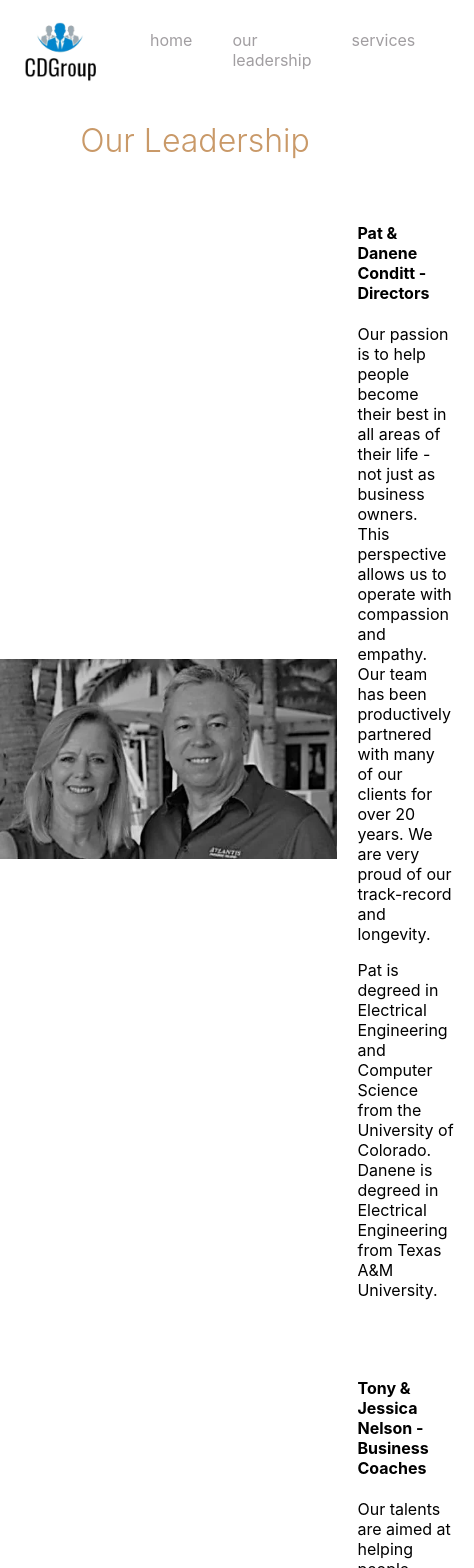
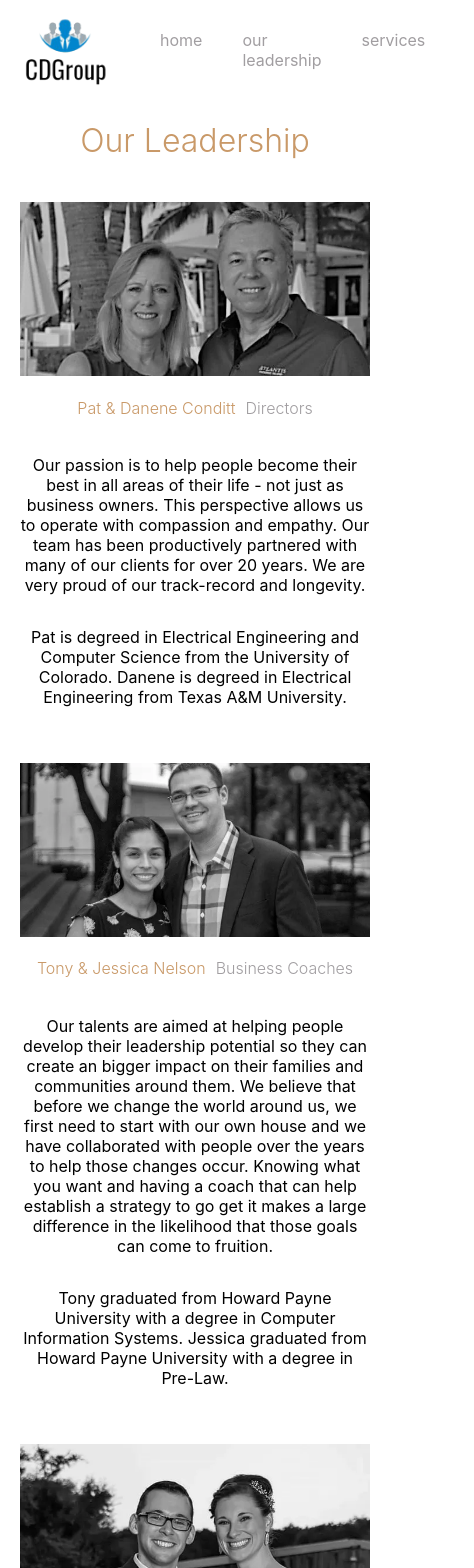
Before and after one commit to forrestmorrison/cdgrouptx, a React (Create React App) app in the folder client/: page /our-leadership in a window 390 px wide. Shown: the top 1568 px of the page, 474 px wide, since content can reach past the window. Built offline with nearby package versions, Linux system fonts and the light colour scheme.

Commit message:
added media queries

```diff
--- a/client/src/index.css
+++ b/client/src/index.css
@@ -67,7 +67,7 @@ header {
 }
 
 .logo {
-  height: 80%;
+  height: 90%;
   margin: 0 20px;
 }
 
@@ -86,44 +86,6 @@ header {
   color: #c99968;
 }
 
-/* Footer */
-
-.footer {
-  width: 100%;
-  height: 80px;
-  display: flex;
-  align-items: center;
-  justify-content: space-between;
-  background-color: #333333;
-  color: white;
-}
-
-.footer h5 {
-  font-weight: 300;
-}
-
-.footer-info {
-  width: 100%;
-  padding: 0px 20px;
-  display: flex;
-  flex-direction: row;
-  align-items: center;
-  justify-content: space-between;
-}
-
-.footer .links {
-  display: flex;
-}
-
-.footer a {
-  color: white;
-  text-decoration: none;
-  transition: all 0.5s;
-}
-
-.footer a:hover {
-  color: #c99968;
-}
 
 /* Home */
 
@@ -227,7 +189,7 @@ button:hover {
 }
 
 .home-info section {
-  max-width: 300px;
+  max-width: 320px;
   width: 100%;
   padding: 20px;
 }
@@ -262,7 +224,23 @@ button:hover {
 }
 
 .our-leadership img {
-  height: 200px;
+  max-width: 400px;
+  width: 100%;
+}
+
+.leader-header {
+  display: flex;
+}
+
+.leader-name {
+  color: #c99968;
+  font-weight: 300;
+}
+
+.leader-title {
+  color: #a19ea1;
+  font-weight: 300;
+  margin-left: 10px;
 }
 
 .leadership-info {
@@ -280,6 +258,11 @@ button:hover {
   font-weight: 300;
 }
 
+.services h3 {
+  color: #a19ea1;
+  font-weight: 300;
+}
+
 .services section {
   margin-top: 40px;
   display: flex;
@@ -291,3 +274,93 @@ button:hover {
   max-width: 280px;
   width: 100%;
 }
+
+/* Footer */
+
+.footer {
+  width: 100%;
+  height: 80px;
+  display: flex;
+  align-items: center;
+  justify-content: space-between;
+  background-color: #333333;
+  color: white;
+}
+
+.footer h5 {
+  font-weight: 300;
+}
+
+.footer-info {
+  width: 100%;
+  padding: 0px 20px;
+  display: flex;
+  flex-direction: row;
+  align-items: center;
+  justify-content: space-between;
+}
+
+.footer .links {
+  display: flex;
+}
+
+.footer a {
+  color: white;
+  text-decoration: none;
+  transition: all 0.5s;
+}
+
+.footer a:hover {
+  color: #c99968;
+}
+
+
+
+@media only screen and (max-width: 750px){
+  /* Home */
+
+  .home-info {
+    flex-direction: column;
+  }
+
+  .home-info section {
+    max-width: 720px;
+  }
+
+  /* Our Leadership */
+
+	.our-leadership section {
+    flex-direction: column;
+  }
+
+  .leadership-info {
+    margin-left: 0px;
+    display: flex;
+    flex-direction: column;
+    align-items: center;
+  }
+
+  .leadership-info p {
+    text-align: center;
+  }
+
+  /* Footer */
+
+  .footer {
+    height: 150px;
+  }
+
+  .footer h5 {
+    text-align: center;
+  }
+
+  .footer-info {
+    flex-direction: column;
+  }
+
+  .footer .links {
+    margin-bottom: 20px;
+    flex-direction: column;
+  }
+
+}
--- a/client/src/pages/OurLeadership.js
+++ b/client/src/pages/OurLeadership.js
@@ -9,7 +9,10 @@ const OurLeadership = () => {
       <section>
         <img src={PatDanene} alt="" />
         <div className="leadership-info">
-          <h4>Pat & Danene Conditt - Directors</h4>
+          <div className="leader-header">
+            <h4 className="leader-name">Pat & Danene Conditt</h4>
+            <h4 className="leader-title">Directors</h4>
+          </div>
           <p>
             Our passion is to help people become their best in all areas of their life - not just as business owners.
             This perspective allows us to operate with compassion and empathy.
@@ -25,7 +28,10 @@ const OurLeadership = () => {
       <section>
         <img src={TonyJessica} alt="" />
         <div className="leadership-info">
-          <h4>Tony & Jessica Nelson - Business Coaches</h4>
+          <div className="leader-header">
+            <h4 className="leader-name">Tony & Jessica Nelson</h4>
+            <h4 className="leader-title">Business Coaches</h4>
+          </div>
           <p>
             Our talents are aimed at helping people develop their leadership potential so they can create an bigger impact on their families and communities around them.
             We believe that before we change the world around us, we first need to start with our own house and we have collaborated with people over the years to help those changes occur.
@@ -40,7 +46,10 @@ const OurLeadership = () => {
       <section>
         <img src={MichaelKim} alt="" />
         <div className="leadership-info">
-          <h4>Pat & Danene Conditt - Directors</h4>
+          <div className="leader-header">
+            <h4 className="leader-name">Michael & Kim Uschak</h4>
+            <h4 className="leader-title">Business Coaches</h4>
+          </div>
           <p>
             Energy and attention to details are key values we bring to this team.
             Our passion is to help businesses create a culture that helps drive success.
```
